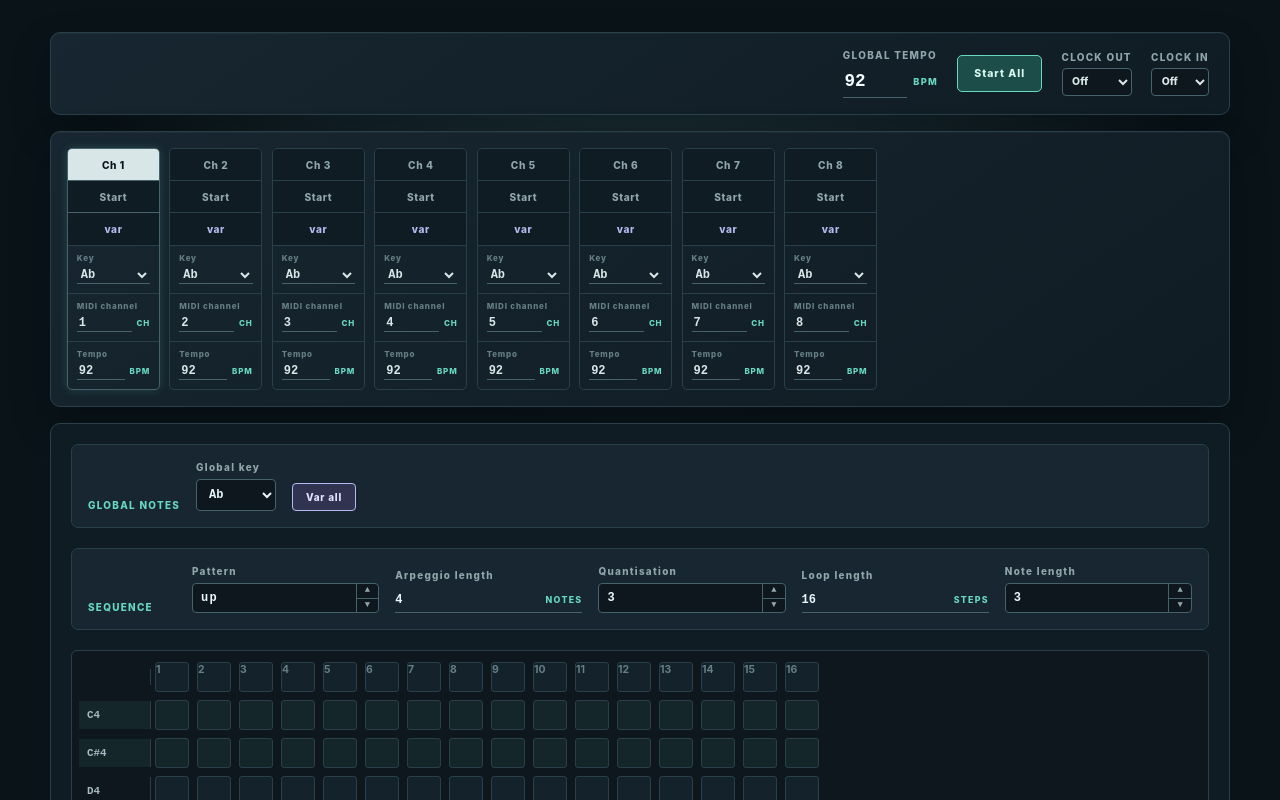
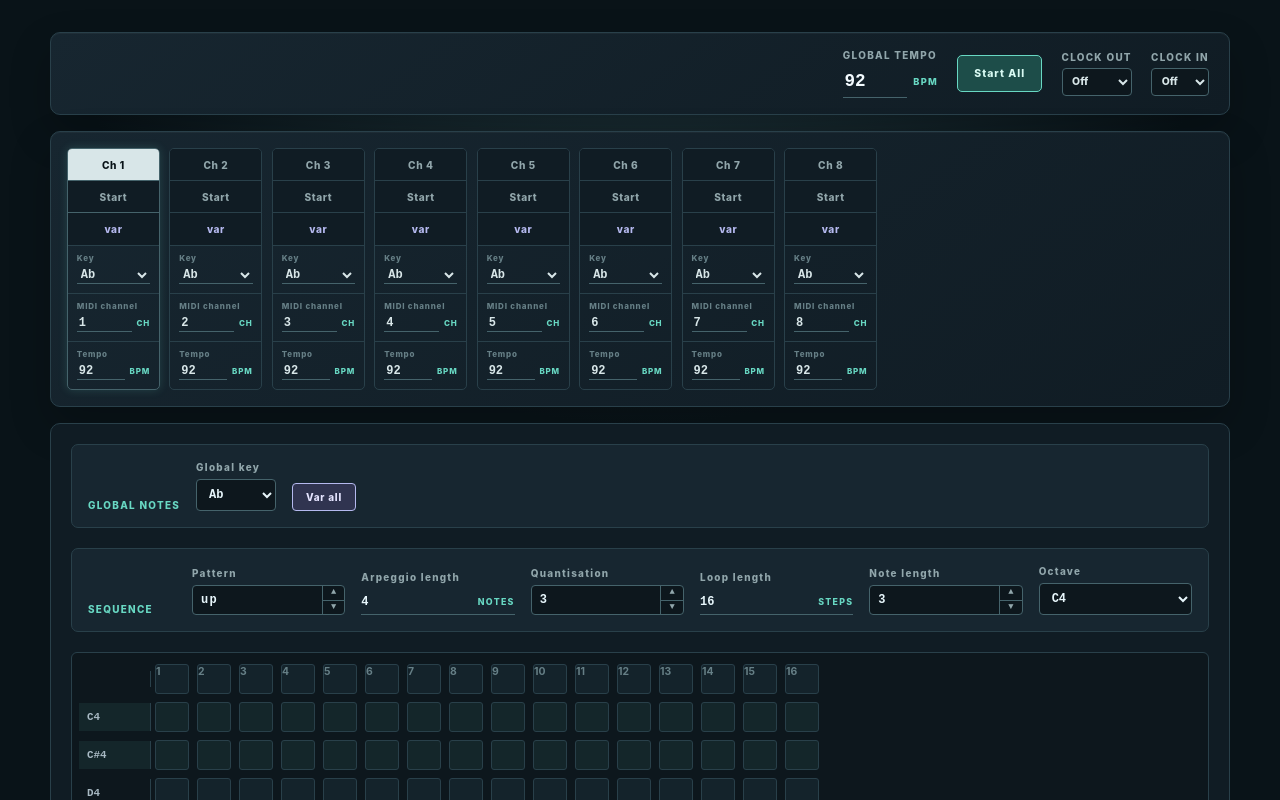
Before and after one commit to hendrik-goebel/Arpeggiator, a Vue app: page / in a window 1280 px wide. Shown: the top 800 px of the page. Built offline with nearby package versions, Linux system fonts and the light colour scheme.

Commit message:
improve initialization

```diff
--- a/src/App.vue
+++ b/src/App.vue
@@ -34,7 +34,7 @@
     <ArpeggiatorPanel :channel="currentChannel" :outputs="outputs" :selectedOutputId="selectedOutputId" :log="log"
       :global-key="globalKey"
       @toggle-note="toggleNote" @cycle-step="cycleStep" @toggle-play="togglePlay" @enable-midi="enableMidi"
-      @select-output="(id)=>{ selectedOutputId = id }" @update-pattern="updatePattern" @update-noteLength="updateNoteLength" @clear-notes="clearNotes" @update-loop-length="updateLoopLength" @update-quant="updateQuantisation"
+      @select-output="(id)=>{ selectedOutputId = id }" @update-pattern="updatePattern" @update-noteLength="updateNoteLength" @update-octave="updateArpeggioOctave" @clear-notes="clearNotes" @update-loop-length="updateLoopLength" @update-quant="updateQuantisation"
       @update-arpeggio-length="updateArpeggioLength" @update-global-key="updateGlobalKey" @global-variation="createGlobalVariation" />
   </main>
 </template>
@@ -82,7 +82,8 @@ const {
   updateNoteLength,
   updateLoopLength,
   updateArpeggioLength,
-  updateQuantisation
+  updateQuantisation,
+  updateArpeggioOctave
 } = useChannels()
 
 function handleKeydown(event: KeyboardEvent) {
--- a/src/components/ArpeggiatorPanel.vue
+++ b/src/components/ArpeggiatorPanel.vue
@@ -3,7 +3,7 @@ import { computed } from 'vue'
 import StepsGrid from './StepsGrid.vue'
 import LogPanel from './LogPanel.vue'
 import StepperControl from './StepperControl.vue'
-import { CIRCLE_OF_FIFTHS_KEYS, DEFAULT_BASE, KEYBOARD_OCTAVE_SIZE, NOTE_LENGTH_OPTIONS, CircleOfFifthsKey } from '../config'
+import { ARPEGGIO_OCTAVES, CIRCLE_OF_FIFTHS_KEYS, DEFAULT_BASE, KEYBOARD_OCTAVE_SIZE, NOTE_LENGTH_OPTIONS, CircleOfFifthsKey } from '../config'
 
 const props = defineProps<{ channel: any, outputs: any[], selectedOutputId: string | null, log: string[], globalKey: CircleOfFifthsKey }>()
 
@@ -30,6 +30,11 @@ const fullNotes = computed(() => Array.from({ length: KEYBOARD_OCTAVE_SIZE }, (_
         <label>Quantisation <StepperControl :value="channel.quantisation" :values="[1, 2, 3, 4, 5, 8, 16, 32, 64]" @update:value="$emit('update-quant', +$event)" /></label>
         <label>Loop length <span class="value-input"><input type="number" :value="channel.loopLength" @input="$emit('update-loop-length', +$event.target.value)" min="1" max="64" /><small>STEPS</small></span></label>
         <label>Note length <StepperControl :value="channel.noteLength" :values="NOTE_LENGTH_OPTIONS" @update:value="$emit('update-noteLength', +$event)" /></label>
+        <label>Octave
+          <select :value="channel.octave" @change="$emit('update-octave', +$event.target.value)">
+            <option v-for="octave in ARPEGGIO_OCTAVES" :key="octave" :value="octave">C{{ octave }}</option>
+          </select>
+        </label>
       </div>
     </div>
 
@@ -61,7 +66,7 @@ h2 { color: #effaff; font-size: 1.15rem; letter-spacing: .08em; }
 .controls { display: grid; gap: 1.25rem; margin-bottom: 1.25rem; }
 .control-section, .routing-section { border: 1px solid var(--line); border-radius: 7px; overflow: hidden; background: var(--line); }
 .control-section { display: grid; grid-template-columns: repeat(2, minmax(0, 1fr)); gap: .8rem 1rem; padding: 1rem; background: var(--bg-raised); }
-.sequence-section { grid-template-columns: minmax(5.5rem, auto) repeat(5, minmax(0, 1fr)); align-items: end; }
+.sequence-section { grid-template-columns: minmax(5.5rem, auto) repeat(6, minmax(0, 1fr)); align-items: end; }
 .global-note-section { grid-template-columns: minmax(5.5rem, auto) auto auto; align-items: end; justify-content: start; justify-items: start; }
 .routing-section { grid-template-columns: 1fr; }
 .control-column { display: grid; grid-template-columns: repeat(2, minmax(0, 1fr)); gap: .8rem 1rem; padding: 1rem; background: var(--bg-raised); }
--- a/src/config.ts
+++ b/src/config.ts
@@ -15,6 +15,8 @@ export const DEFAULT_STEPS = [60,64,67,60,64,67,60,64,60,64,67,60,64,67,60,64]
 export const DEFAULT_NOTES = [60,64,67]
 export const CHORD_NOTE_CHANGE_PROBABILITY = 0.5
 export const DEFAULT_BASE = 60
+export const DEFAULT_ARPEGGIO_OCTAVE = 4
+export const ARPEGGIO_OCTAVES = Array.from({ length: 8 }, (_, index) => index + 1)
 export const KEYBOARD_OCTAVE_SIZE = 12
 export const MAJOR_SCALE_OFFSETS = [0, 2, 4, 5, 7, 9, 11]
 export const CIRCLE_OF_FIFTHS_KEYS = [
--- a/src/models/channel.ts
+++ b/src/models/channel.ts
@@ -1,7 +1,7 @@
 import { markRaw, reactive, Ref } from 'vue'
 import { createArpeggiator, Pattern, StepValue } from './arpeggiator'
 import { sendNote } from '../midi/midi'
-import { DEFAULT_NOTES, DEFAULT_STEPS, DEFAULT_BASE, DEFAULT_BPM, DEFAULT_NOTE_LENGTH, DEFAULT_QUANT, CircleOfFifthsKey } from '../config'
+import { DEFAULT_ARPEGGIO_OCTAVE, DEFAULT_NOTES, DEFAULT_STEPS, DEFAULT_BASE, DEFAULT_BPM, DEFAULT_NOTE_LENGTH, DEFAULT_QUANT, CircleOfFifthsKey } from '../config'
 
 export interface Channel {
   id: number
@@ -14,6 +14,7 @@ export interface Channel {
   notes: number[]
   steps: StepValue[]
   base: number
+  octave: number
   loopLength: number
   arpeggioLength: number
   midiChannel: number
@@ -38,6 +39,7 @@ export function createChannel(index: number, selectedOutputId: Ref<string | null
     notes: DEFAULT_NOTES.slice() as number[],
     steps: DEFAULT_STEPS.slice() as StepValue[],
     base: DEFAULT_BASE,
+    octave: DEFAULT_ARPEGGIO_OCTAVE,
     loopLength: DEFAULT_STEPS.length,
     arpeggioLength: 4,
     midiChannel: index + 1,
--- a/src/useChannels.ts
+++ b/src/useChannels.ts
@@ -3,7 +3,7 @@ import { initMidi, listOutputs, listInputs, getOutput, getInput, selectOutput, s
 import { createMidiClockInput, createMidiClockOutput } from './midi/clockSync'
 import { createChannel } from './models/channel'
 import { isSustainedStep, Pattern, stepNotes, StepValue } from './models/arpeggiator'
-import { CHANNEL_COUNT, CHORD_NOTE_CHANGE_PROBABILITY, DEFAULT_BASE, DEFAULT_BPM, KEYBOARD_NOTE_OFFSETS, MAJOR_SCALE_OFFSETS, CIRCLE_OF_FIFTHS_KEYS, STEP_COUNT, NOTE_LENGTH_OPTIONS, CircleOfFifthsKey, noteLengthToMilliseconds } from './config'
+import { ARPEGGIO_OCTAVES, CHANNEL_COUNT, CHORD_NOTE_CHANGE_PROBABILITY, DEFAULT_BPM, KEYBOARD_NOTE_OFFSETS, MAJOR_SCALE_OFFSETS, CIRCLE_OF_FIFTHS_KEYS, STEP_COUNT, NOTE_LENGTH_OPTIONS, CircleOfFifthsKey, noteLengthToMilliseconds } from './config'
 import { MIDI } from './midi/constants'
 
 export function useChannels() {
@@ -211,7 +211,8 @@ export function useChannels() {
   function createVariation(index: number) {
     const channel = channels[index]
     const keyPitchClass = CIRCLE_OF_FIFTHS_KEYS.find(key => key.name === channel.key)?.pitchClass ?? 0
-    const keyPitches = MAJOR_SCALE_OFFSETS.map(offset => DEFAULT_BASE + ((keyPitchClass + offset) % 12))
+    const octaveBase = 12 * (channel.octave + 1)
+    const keyPitches = MAJOR_SCALE_OFFSETS.map(offset => octaveBase + ((keyPitchClass + offset) % 12))
     const length = Math.max(1, Math.min(32, Math.floor(channel.arpeggioLength)))
     const shuffled = keyPitches.sort(() => Math.random() - 0.5)
     const selected = shuffled.slice(0, Math.min(length, shuffled.length))
@@ -248,7 +249,7 @@ export function useChannels() {
       return [...new Set(variedChord)].sort((a, b) => a - b)
     }
 
-    channel.base = DEFAULT_BASE
+    channel.base = octaveBase
     channel.notes = [...new Set(selected)].sort((a, b) => a - b)
     const previousSteps = channel.steps.slice(0, channel.loopLength)
     const hasRhythm = previousSteps.length > 0
@@ -297,9 +298,11 @@ export function useChannels() {
       const pattern = patterns[Math.floor(Math.random() * patterns.length)]
       const quantisation = quantisations[Math.floor(Math.random() * quantisations.length)]
       const noteLength = NOTE_LENGTH_OPTIONS[Math.floor(Math.random() * NOTE_LENGTH_OPTIONS.length)]
+      const octave = ARPEGGIO_OCTAVES[Math.floor(Math.random() * ARPEGGIO_OCTAVES.length)]
       channel.pattern = pattern
       channel.quantisation = quantisation
       channel.noteLength = noteLength
+      channel.octave = octave
       channel.arpeggiator.setPattern(pattern)
       channel.arpeggiator.setSubdivision(quantisation)
       channel.arpeggiator.setNoteLength(noteLength)
@@ -386,6 +389,33 @@ export function useChannels() {
     if (typeof channel.arpeggiator.setSubdivision === 'function') channel.arpeggiator.setSubdivision(newQ)
   }
 
+  function updateArpeggioOctave(octave: number) {
+    const channel = currentChannel.value
+    const nextOctave = Math.max(1, Math.min(8, Math.floor(octave)))
+    const delta = (nextOctave - channel.octave) * 12
+    if (delta === 0) return
+
+    const transposeStep = (step: StepValue): StepValue => {
+      if (isSustainedStep(step)) {
+        return {
+          notes: Array.isArray(step.notes)
+            ? step.notes.map(note => note + delta)
+            : step.notes + delta,
+          duration: step.duration
+        }
+      }
+      if (Array.isArray(step)) return step.map(note => note + delta)
+      return step >= 0 ? step + delta : step
+    }
+
+    channel.octave = nextOctave
+    channel.base += delta
+    channel.notes = channel.notes.map(note => note + delta)
+    channel.steps = channel.steps.map(transposeStep)
+    channel.arpeggiator.setNotes(channel.notes)
+    channel.arpeggiator.setSteps(channel.steps)
+  }
+
   function setClockOutput(id: string | null) {
     clockOutputId.value = id
     midiClockOutputEnabled.value = id !== null
@@ -440,5 +470,6 @@ export function useChannels() {
     updateArpeggioLength,
     updateQuantisation,
     updateLoopLength,
+    updateArpeggioOctave,
   }
 }
```
